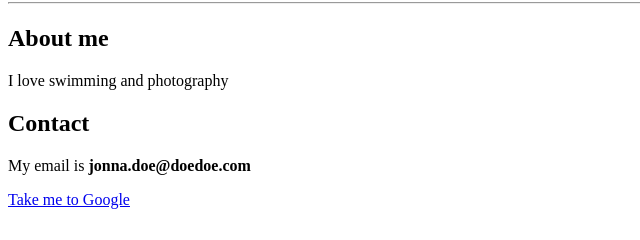
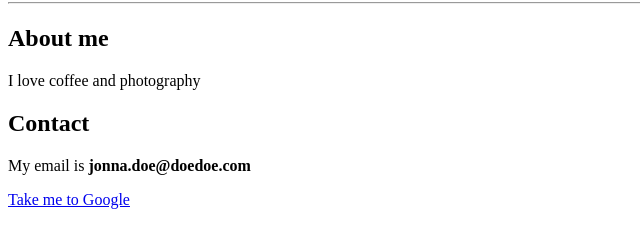
Before and after one commit to sebbekarlsson/ex, a plain HTML site: page index.html in a window 1280 px wide. Shown: the part 331-571 px from the top of the page, 0-640 px from the left. Drawn offline with Linux system fonts and the light colour scheme.

Commit message:
andrade texten

```diff
--- a/index.html
+++ b/index.html
@@ -7,7 +7,7 @@
     <hr/>
 
     <h2>About me</h2>
-    <p>I love swimming and photography</p>
+    <p>I love coffee and photography</p>
 
     <h2>Contact</h2>
     <p>My email is <b>jonna.doe@doedoe.com</b></p>
```
